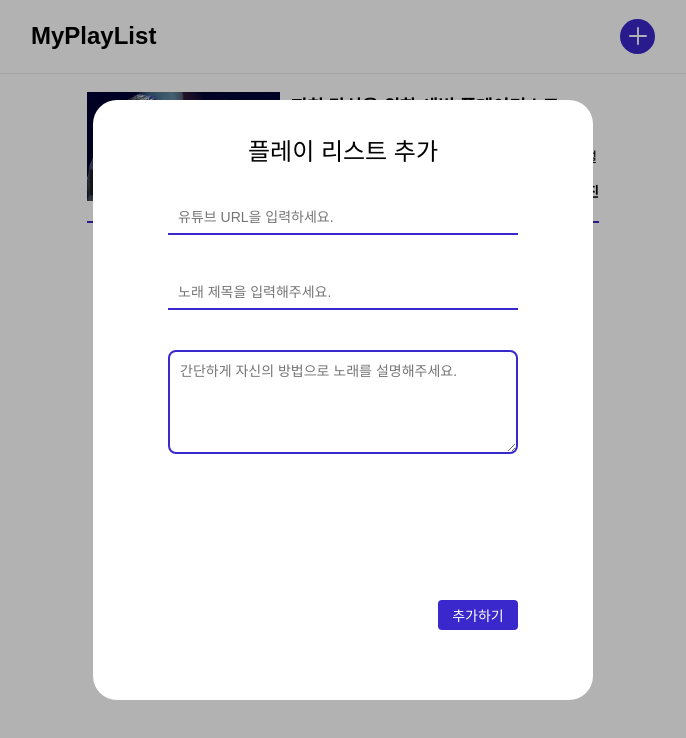
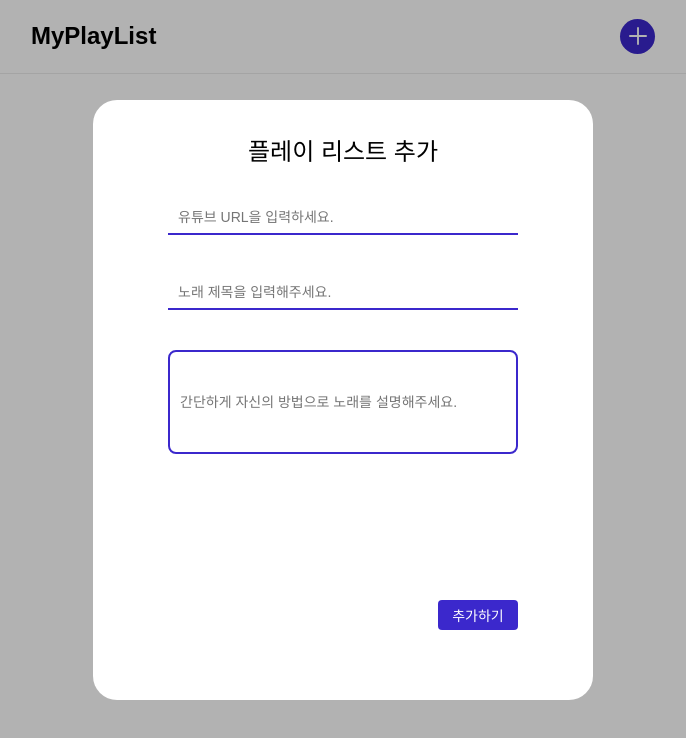
Before and after one commit to SEOKKAMONI/My-PlayList, a React (Create React App) app: page / in a window 1280 px wide. Both pictures are taken after a click on the button 934 px from the left and 36 px from the top of the page. Shown: the top 738 px of the page, without its empty margins (297-983 px from the left). Built offline with nearby package versions, Linux system fonts and the light colour scheme.

Commit message:
ADD :: PlayList Add 기능 - FIX :: Modal 꺼지는거 - FIX :: TextArea Onchange 안됌 개빡침

```diff
--- a/src/Atoms/isListDataAtom.ts
+++ b/src/Atoms/isListDataAtom.ts
@@ -7,31 +7,8 @@ export interface ListDataTypes {
   name: string;
 }
 
-export const isTitleState = atom<string>({
-  key: 'isTitleState',
-  default: '',
-});
-
-export const isUrlState = atom<string>({
-  key: 'isUrlState',
-  default: '',
-});
-
-export const isExplainState = atom<string>({
-  key: 'isExplainState',
-  default: '',
-});
-
 export const isListData = atom<ListDataTypes[]>({
   key: 'list',
   // 임의 데이터
-  default: [
-    {
-      title: '지친 당신을 위한 새벽 플레이리스트',
-      url: 'https://www.youtube.com/watch?v=-1jSZwUsdco',
-      explain:
-        '이것은 설명입니다 이것은 설명입니다 이것은 설명입니다 이것은 설명입니다 이것은 설명입니다 이것은 설명입니다',
-      name: '김석진',
-    },
-  ],
+  default: [],
 });
--- a/src/Components/Button/SubmitButton/index.tsx
+++ b/src/Components/Button/SubmitButton/index.tsx
@@ -1,10 +1,6 @@
 import React from 'react';
 import * as S from './style';
 
-interface PropsType {
-  onClick: (e: React.MouseEvent<HTMLElement>) => void;
+export default function SubmitButton() {
+  return <S.Button>추가하기</S.Button>;
 }
-
-export default function SubmitButton({ onClick }: PropsType) {
-  return <S.Button onClick={onClick}>추가하기</S.Button>;
-}
--- a/src/Components/Input/TextArea/index.tsx
+++ b/src/Components/Input/TextArea/index.tsx
@@ -4,14 +4,19 @@ import * as S from './style';
 interface PropsType {
   placeholder: string;
   setState: React.Dispatch<React.SetStateAction<string>>;
+  state: string;
 }
 
-export default function TextArea({ placeholder, setState }: PropsType) {
+export default function TextArea({ placeholder, setState, state }: PropsType) {
   return (
     <S.Frame>
       <S.Input
-        onChange={(e) => setState(e.target.value)}
+        type="text"
+        value={state}
         placeholder={placeholder}
+        onChange={(e: React.FormEvent<HTMLInputElement>) =>
+          setState(e.currentTarget.value)
+        }
       />
     </S.Frame>
   );
--- a/src/Components/Input/TextArea/style.ts
+++ b/src/Components/Input/TextArea/style.ts
@@ -10,7 +10,7 @@ export const Frame = styled.div`
   margin: 20px 0px;
 `;
 
-export const Input = styled.textarea`
+export const Input = styled.input`
   min-width: 100%;
   min-height: 100px;
   max-height: 200px;
--- a/src/Components/Input/TextInput/index.tsx
+++ b/src/Components/Input/TextInput/index.tsx
@@ -4,14 +4,18 @@ import * as S from './style';
 interface PropsType {
   placeholder: string;
   setState: React.Dispatch<React.SetStateAction<string>>;
+  state: string;
 }
 
-export default function TextInput({ placeholder, setState }: PropsType) {
+export default function TextInput({ placeholder, setState, state }: PropsType) {
   return (
     <S.Frame>
       <S.Input
+        value={state}
         placeholder={placeholder}
-        onChange={(e) => setState(e.target.value)}
+        onChange={(e: React.FormEvent<HTMLInputElement>) =>
+          setState(e.currentTarget.value)
+        }
       />
     </S.Frame>
   );
--- a/src/Components/MainPage/index.tsx
+++ b/src/Components/MainPage/index.tsx
@@ -4,7 +4,6 @@ import * as S from './style';
 import Header from './Header';
 import PlayList from '../PlayList/index';
 import Modal from '../Modal/index';
-import ListData from '../../Data/ListData.json';
 import * as A from '../../Atoms/isListDataAtom';
 
 export default function MainPage() {
@@ -16,7 +15,7 @@ export default function MainPage() {
       <S.MainPage>
         <Header />
         <S.Content>
-          {isListData.map((d, index) => (
+          {isListData.map((d) => (
             <PlayList
               title={d.title}
               explain={d.explain}
--- a/src/Components/Modal/index.tsx
+++ b/src/Components/Modal/index.tsx
@@ -1,23 +1,44 @@
-import React, { useRef, useState } from 'react';
-import { useRecoilState } from 'recoil';
+import React, { useRef, FormEventHandler, useState } from 'react';
+import { useRecoilState, useSetRecoilState } from 'recoil';
 import SubmitButton from '../Button/SubmitButton/index';
 import TextArea from '../Input/TextArea/index';
 import * as S from './style';
 import * as O from '../../Atoms/isOpenAtom';
 import TextInput from '../Input/TextInput/index';
+import * as A from '../../Atoms/isListDataAtom';
 
 export default function Modal() {
+  const [isUrl, setUrl] = useState<string>('');
+  const [isTitle, setTitle] = useState<string>('');
+  const [isExplain, setExplain] = useState<string>('');
+
+  const setListData = useSetRecoilState(A.isListData);
+
   const [isOpenModal, setOpenModal] = useRecoilState<boolean>(
     O.isOpenModalAtom,
   );
   const outSection = useRef() as React.MutableRefObject<HTMLInputElement>;
 
-  const [isUrl, setUrl] = useState<string>('');
-  const [isTitle, setTitle] = useState<string>('');
-  const [isExplain, setExplain] = useState<string>('');
+  const BtnClickEvent: FormEventHandler<HTMLFormElement> = (e) => {
+    e.preventDefault();
+    if (isTitle === '' || isUrl === '' || isExplain === '') {
+      alert('필수 항목 중 안적으신게 있습니다 !!');
+      return;
+    }
+    setListData((listData) => [
+      ...listData,
+      {
+        title: isTitle,
+        url: isUrl,
+        explain: isExplain,
+        name: '김석진',
+      },
+    ]);
 
-  const BtnClickEvent = () => {
-    // 대충 투두 들어가는곳
+    setExplain('');
+    setTitle('');
+    setUrl('');
+    setOpenModal(false);
   };
 
   return (
@@ -32,20 +53,23 @@ export default function Modal() {
     >
       <S.Modal>
         <S.Title>플레이 리스트 추가</S.Title>
-        <S.Form>
+        <S.Form onSubmit={BtnClickEvent}>
           <TextInput
-            setState={() => setUrl}
+            setState={setUrl}
+            state={isUrl}
             placeholder="유튜브 URL을 입력하세요."
           />
           <TextInput
-            setState={() => setTitle}
+            setState={setTitle}
+            state={isTitle}
             placeholder="노래 제목을 입력해주세요."
           />
           <TextArea
-            setState={() => setExplain}
+            setState={setExplain}
+            state={isExplain}
             placeholder="간단하게 자신의 방법으로 노래를 설명해주세요."
           />
-          <SubmitButton onClick={() => BtnClickEvent} />
+          <SubmitButton />
         </S.Form>
       </S.Modal>
     </S.ModalBackground>
```
